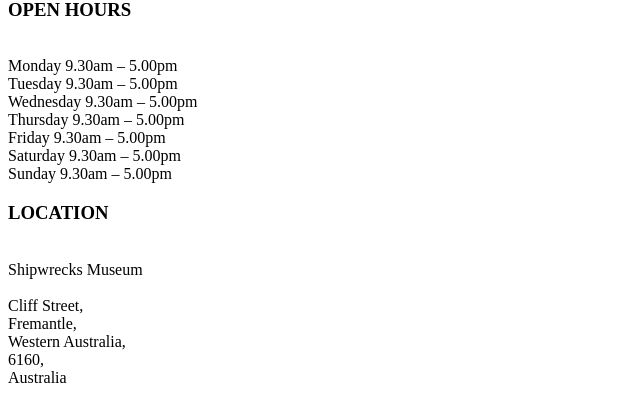
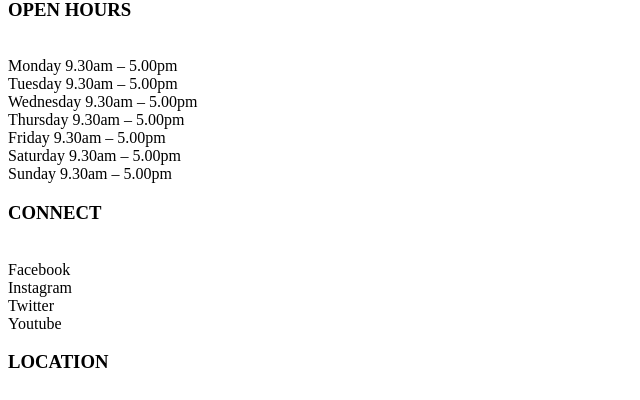
Before and after one commit to Komatshoe/batavia_gallery, a WordPress theme: template index.php in a window 1280 px wide. Shown: the part 5831-6231 px from the top of the page, without its empty margins (0-640 px from the left). Run offline with PHP 8.4 and a stand-in for WordPress, Linux system fonts and the light colour scheme; the site name, menu and one post (Sample post) are stand-ins, and other content is empty; some web fonts are replaced.

Commit message:
Update footer.php

```diff
--- a/footer.php
+++ b/footer.php
@@ -1,8 +1,7 @@
-
-    <footer>
+<footer>
         <div class="container-fluid footer-sec">
             <div class="container content-footer">
-                <div class="col-md-6 open-hours foot">
+                <div class="col-md-3 open-hours foot">
                     <h3 class="body-text title-footer"> OPEN HOURS</h3>
                     <p class="body-text text-footer">
                         <br>
@@ -13,6 +12,17 @@
                         Friday 9.30am – 5.00pm <br>
                         Saturday 9.30am – 5.00pm <br>
                         Sunday 9.30am – 5.00pm <br>
+                    </p>
+                </div>
+
+                <div class="col-md-3 open-hours foot">
+                    <h3 class="body-text title-footer">CONNECT</h3>
+                    <p class="body-text text-footer">
+                        <br>
+                        <a class="body-text text-footer">Facebook</a> <br>
+                        <a class="body-text text-footer">Instagram</a> <br>
+                        <a class="body-text text-footer">Twitter</a> <br>
+                        <a class="body-text text-footer">Youtube</a> <br>
                     </p>
                 </div>
 
@@ -35,26 +45,20 @@
                     <iframe src="https://www.google.com/maps/embed?pb=!1m18!1m12!1m3!1d3381.4405397360315!2d115.74053151570645!3d-32.057331434753884!2m3!1f0!2f0!3f0!3m2!1i1024!2i768!4f13.1!3m3!1m2!1s0x2a32a171ad35d0b3%3A0xcd18ab60710a3de8!2sWA%20Shipwrecks%20Museum!5e0!3m2!1sen!2sau!4v1621383030741!5m2!1sen!2sau" width="220" height="220" style="border:0;" allowfullscreen="" loading="lazy"></iframe>
                 </div>
 
-
-
-                <div class="container-fluid col-md-6 logo foot">
-                    <img class="col-xs-3 logos img-responsive" src="http://206.189.45.97/~mesh14/wp-content/themes/batavia_gallery/images/facebook.png" alt="facebook-logo">
-                    <img class="col-xs-3 logos img-responsive" src="http://206.189.45.97/~mesh14/wp-content/themes/batavia_gallery/images/instagram.png" alt="instagram-logo">
-                    <img class="col-xs-3 logos img-responsive" src="http://206.189.45.97/~mesh14/wp-content/themes/batavia_gallery/images/youtube.png" alt="youtube-logo">
-                    <img class="col-xs-3 logos img-responsive" src="http://206.189.45.97/~mesh14/wp-content/themes/batavia_gallery/images/twitter.png" alt="twitter-logo">
+                <div class="col-xs-12">
+                    <!--   spacing    -->
                 </div>
 
-                <div class="container-fluid col-md-6 foot">
-                    <form class="form-inline" action="/action_page.php">
-                        <div class="col-xs-8 form-group input-footer">
-                            <input type="email" class="form-control" id="email" placeholder="Subsribe to our Newsletter">
-                        </div>
+                <div class="text-copy col-xs-4 foot">
+                    <a> Privacy Policy</a>
+                </div>
 
-                        <div class="col-xs-4 container-fluid button-footer">
-                            <a href="#" class="button-text">JOIN THE CREW</a>
-                        </div>
+                <div class="text-copy col-xs-4 foot">
+                    <a>Copyright &amp; Disclamer</a>
+                </div>
 
-                    </form>
+                <div class="text-copy col-xs-4 foot">
+                    <p>&copy; Batavia Gallery</p>
 
                 </div>
 
```
